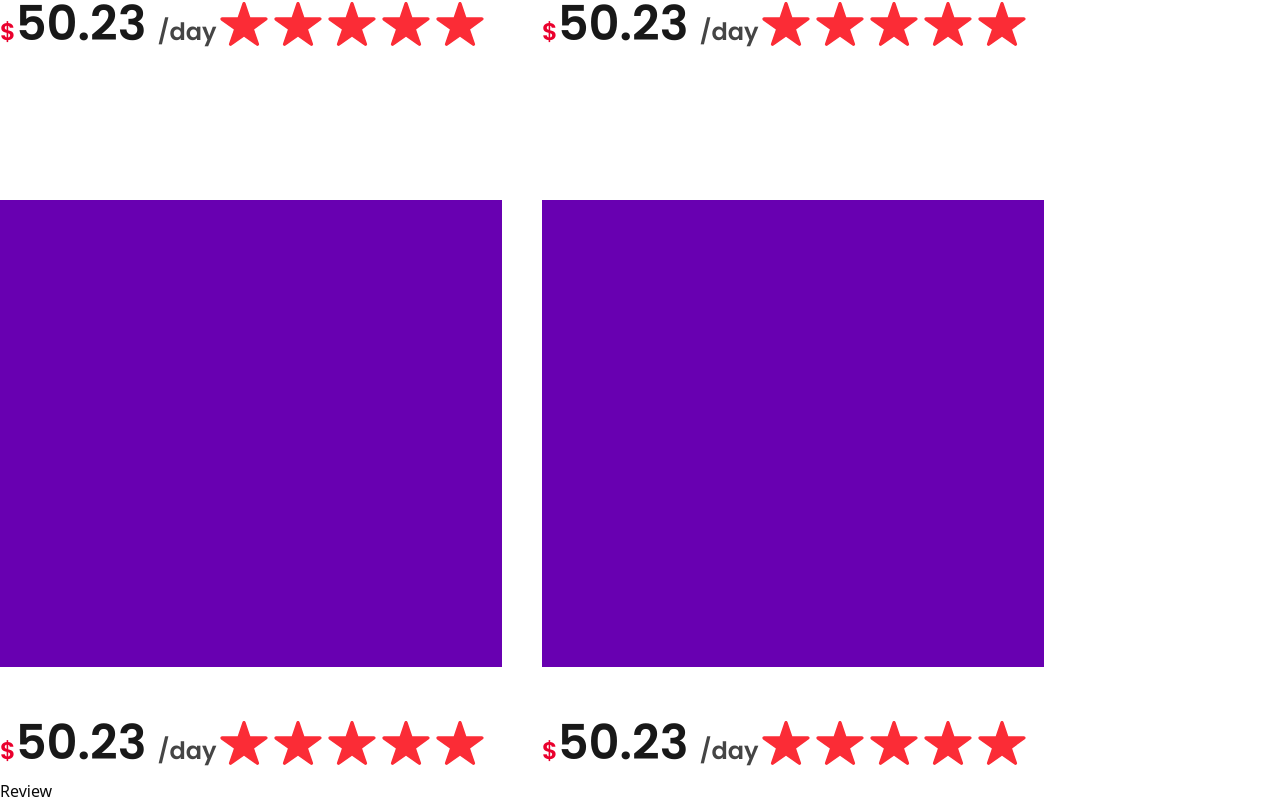
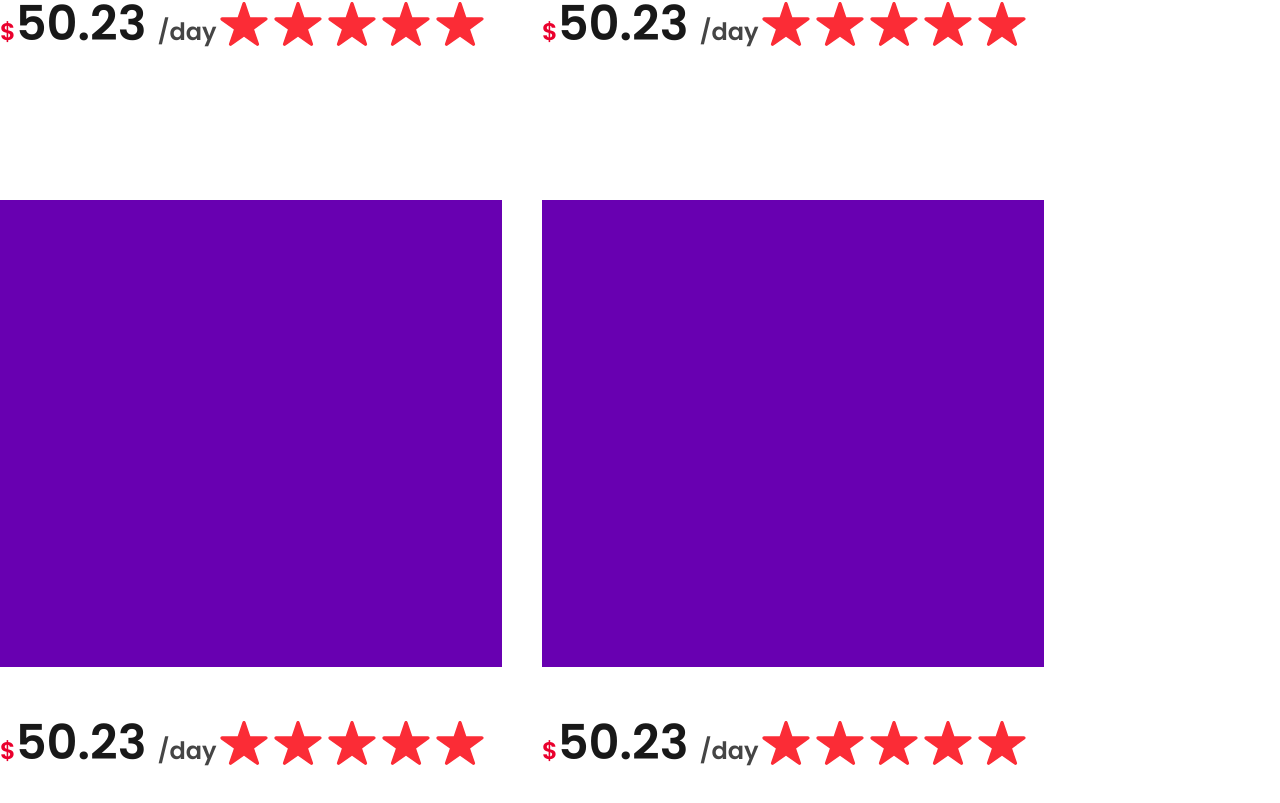
Before and after one commit to shoumen-shomu/speedyrent, a React (Vite) app: page / in a window 1280 px wide. Shown: the part 6985-7788 px from the top of the page. After the commit the page ends 7764 px from the top, so only its background shows below. Built offline with nearby package versions, Linux system fonts and the light colour scheme.

Commit message:
review part start

```diff
--- a/src/components/layouts/Review.jsx
+++ b/src/components/layouts/Review.jsx
@@ -2,7 +2,11 @@ import React from 'react'
 
 const Review = () => {
   return (
-    <div>Review</div>
+    <>
+    <section>
+
+    </section>
+    </>
   )
 }
 
```
Also changed, not shown: 1 other file (tests, documents, lock files or other folders).
